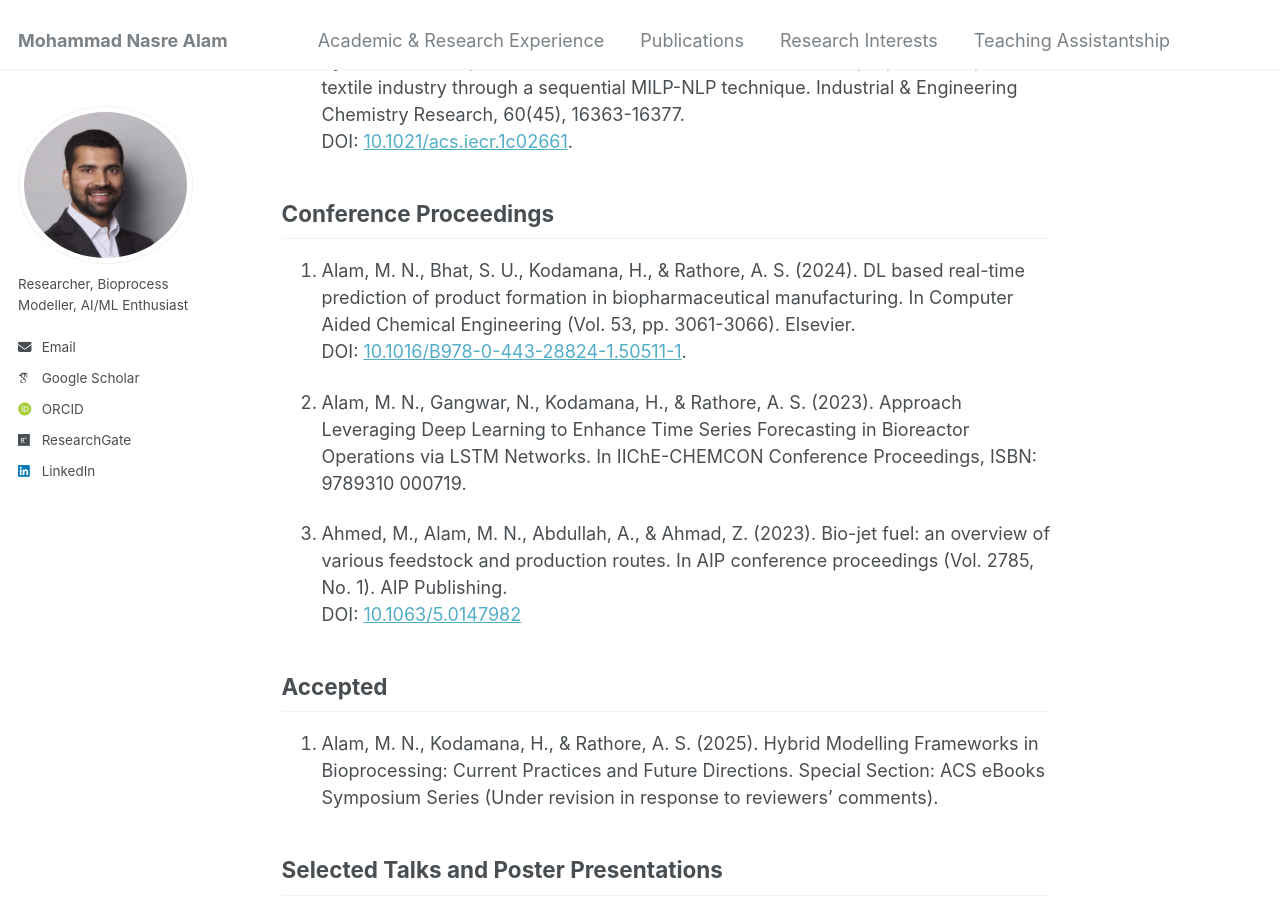
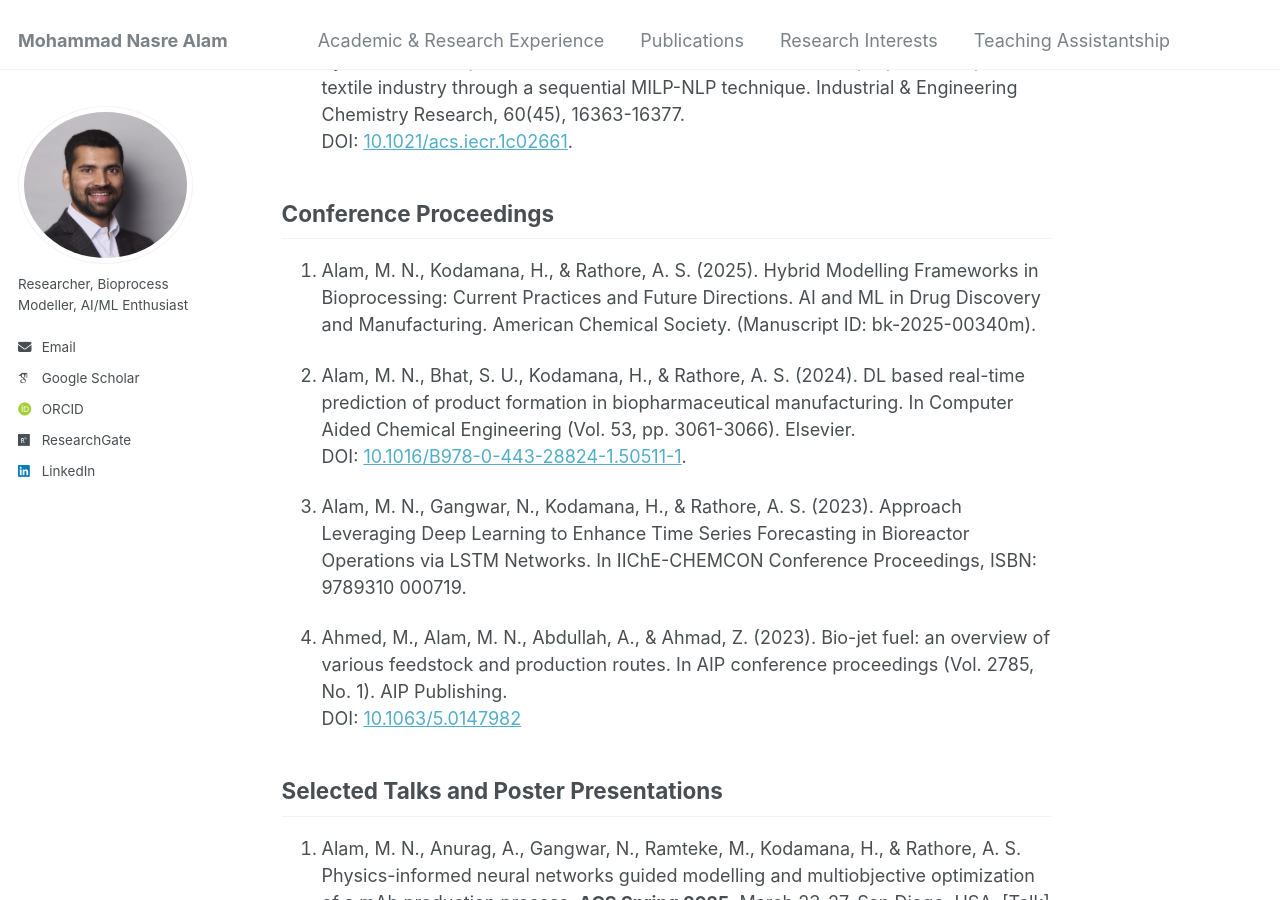
Before and after one commit to mdnasreiit/mdnasreiit.github.io, a Jekyll site: the page built from _pages/publications.md, in a window 1280 px wide and 900 px high, scrolled down 918 px. Built offline with Jekyll 4.4.1, drawn with Linux system fonts in a browser that asks for light colours; some web fonts are replaced; our own code applies the rules of GitHub Pages for plain Markdown files.

Commit message:
Update publications list with new entries and corrections

```diff
--- a/_pages/publications.md
+++ b/_pages/publications.md
@@ -27,14 +27,15 @@ Cover link: [https://pubs.acs.org/toc/iecred/64/49](https://pubs.acs.org/toc/iec
 
 ## Conference Proceedings
 
-1. Alam, M. N., Bhat, S. U., Kodamana, H., & Rathore, A. S. (2024). DL based real-time prediction of product formation in biopharmaceutical manufacturing. In Computer Aided Chemical Engineering (Vol. 53, pp. 3061-3066). Elsevier.<br>  DOI: [10.1016/B978-0-443-28824-1.50511-1](https://www.sciencedirect.com/science/article/pii/B9780443288241505111). <br>
+1. Alam, M. N., Kodamana, H., & Rathore, A. S. (2025). Hybrid Modelling Frameworks in Bioprocessing: Current Practices and Future Directions. AI and ML in Drug Discovery and Manufacturing. American Chemical Society. (Manuscript ID: bk-2025-00340m).
 
-2. Alam, M. N., Gangwar, N., Kodamana, H., & Rathore, A. S. (2023). Approach Leveraging Deep Learning to Enhance Time Series Forecasting in Bioreactor Operations via LSTM Networks. In IIChE-CHEMCON Conference Proceedings, ISBN: 9789310 000719.
+2. Alam, M. N., Bhat, S. U., Kodamana, H., & Rathore, A. S. (2024). DL based real-time prediction of product formation in biopharmaceutical manufacturing. In Computer Aided Chemical Engineering (Vol. 53, pp. 3061-3066). Elsevier.<br>  DOI: [10.1016/B978-0-443-28824-1.50511-1](https://www.sciencedirect.com/science/article/pii/B9780443288241505111). <br>
 
-3. Ahmed, M., Alam, M. N., Abdullah, A., & Ahmad, Z. (2023). Bio-jet fuel: an overview of various feedstock and production routes. In AIP conference proceedings (Vol. 2785, No. 1). AIP Publishing.<br>  DOI:  [10.1063/5.0147982](https://doi.org/10.1063/5.0147982)
+3. Alam, M. N., Gangwar, N., Kodamana, H., & Rathore, A. S. (2023). Approach Leveraging Deep Learning to Enhance Time Series Forecasting in Bioreactor Operations via LSTM Networks. In IIChE-CHEMCON Conference Proceedings, ISBN: 9789310 000719.
 
-## Accepted
-4. Alam, M. N., Kodamana, H., & Rathore, A. S. (2025). Hybrid Modelling Frameworks in Bioprocessing: Current Practices and Future Directions. Special Section: ACS eBooks Symposium Series (Under revision in response to reviewers’ comments).
+4. Ahmed, M., Alam, M. N., Abdullah, A., & Ahmad, Z. (2023). Bio-jet fuel: an overview of various feedstock and production routes. In AIP conference proceedings (Vol. 2785, No. 1). AIP Publishing.<br>  DOI:  [10.1063/5.0147982](https://doi.org/10.1063/5.0147982)
+
+
 
 
 ## Selected Talks and Poster Presentations
```
